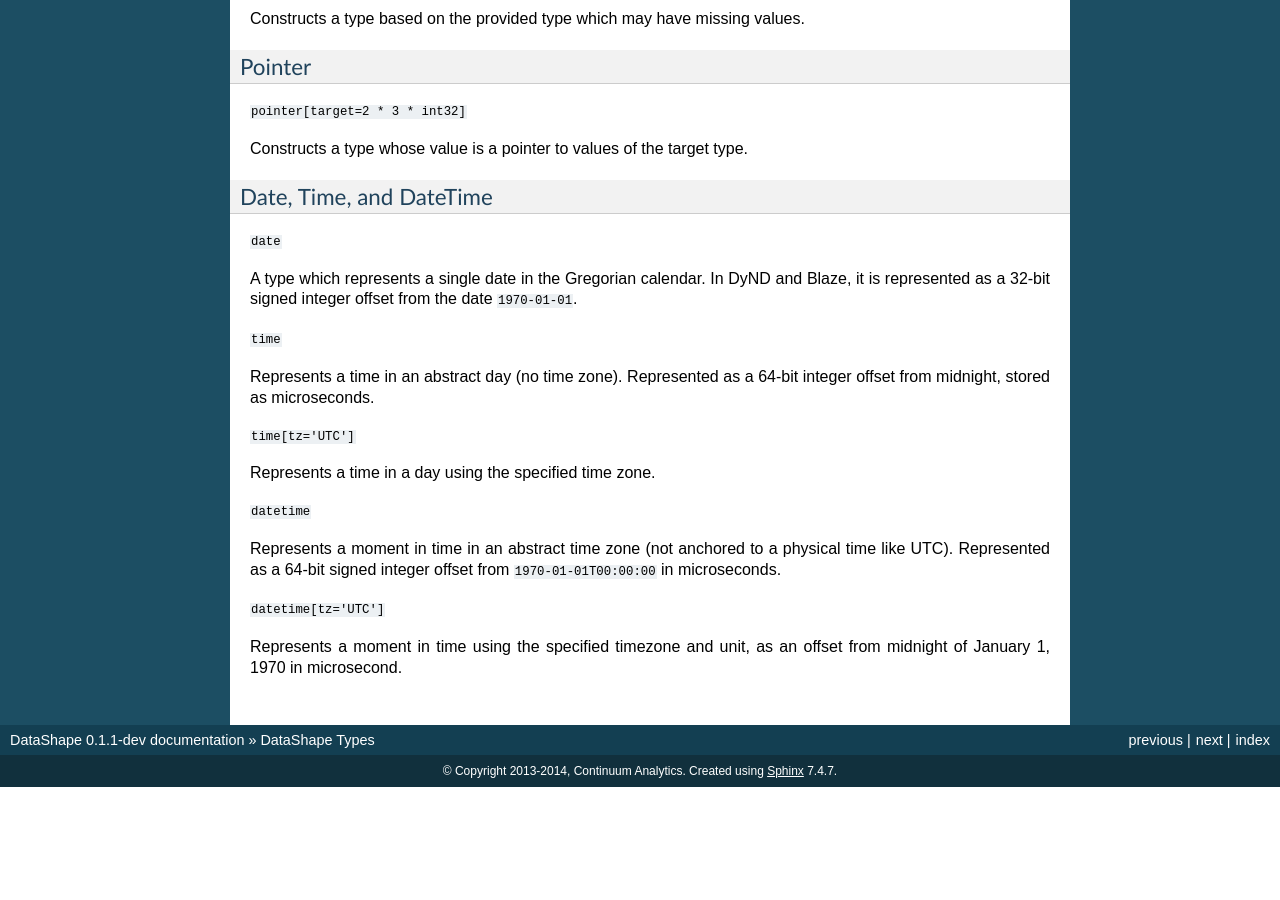
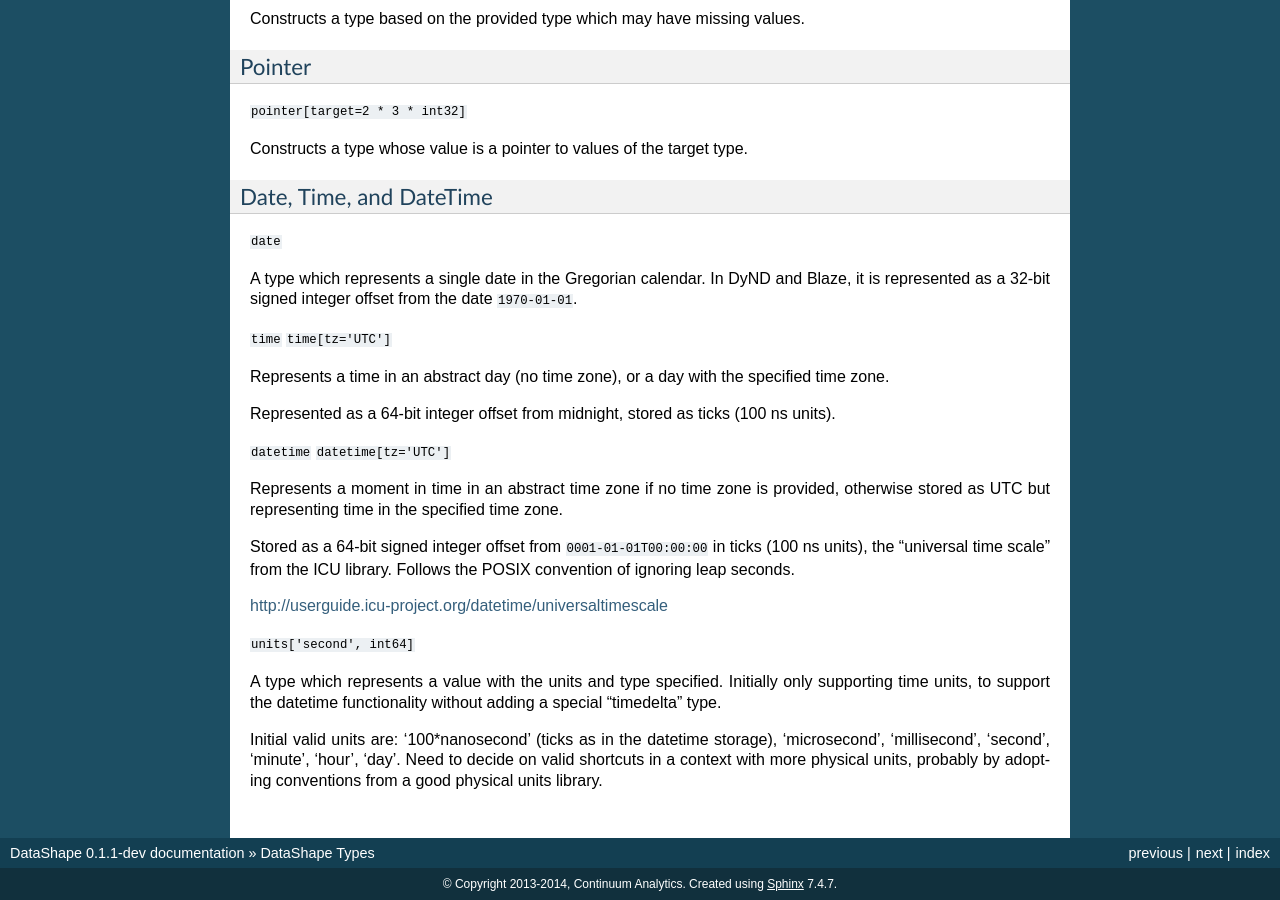
Before and after one commit to blaze/datashape, a Sphinx documentation site: the page built from docs/source/types.rst, in a window 1280 px wide and 900 px high, scrolled down 4659 px. Built offline with Sphinx 7.4.7, drawn with Linux system fonts in a browser that asks for light colours; pages that are not in the unit, such as notebooks, are missing from menus; before the commit the page ends 5446 px from its top, so only the background shows below that.

Commit message:
Adopt ICU library's "universal time scale" for storage, add units type

```diff
--- a/docs/source/types.rst
+++ b/docs/source/types.rst
@@ -300,21 +300,36 @@ In DyND and Blaze, it is represented as a 32-bit signed integer offset
 from the date ``1970-01-01``.
 
 ``time``
-
-Represents a time in an abstract day (no time zone). Represented
-as a 64-bit integer offset from midnight, stored as microseconds.
-
 ``time[tz='UTC']``
 
-Represents a time in a day using the specified time zone.
+Represents a time in an abstract day (no time zone), or a day
+with the specified time zone.
+
+Represented as a 64-bit integer offset from midnight,
+stored as ticks (100 ns units).
+
 
 ``datetime``
-
-Represents a moment in time in an abstract time zone (not anchored
-to a physical time like UTC). Represented as a 64-bit signed integer
-offset from ``1970-01-01T00:00:00`` in microseconds.
-
 ``datetime[tz='UTC']``
 
-Represents a moment in time using the specified timezone and unit, as
-an offset from midnight of January 1, 1970 in microsecond.
+Represents a moment in time in an abstract time zone if no time
+zone is provided, otherwise stored as UTC but representing time
+in the specified time zone.
+
+Stored as a 64-bit signed integer offset from
+``0001-01-01T00:00:00`` in ticks (100 ns units), the "universal
+time scale" from the ICU library. Follows the POSIX convention
+of ignoring leap seconds.
+
+http://userguide.icu-project.org/datetime/universaltimescale
+
+``units['second', int64]``
+
+A type which represents a value with the units and type specified.
+Initially only supporting time units, to support the datetime
+functionality without adding a special "timedelta" type.
+
+Initial valid units are: '100*nanosecond' (ticks as in the datetime storage),
+'microsecond', 'millisecond', 'second', 'minute', 'hour', 'day'.
+Need to decide on valid shortcuts in a context with more physical units,
+probably by adopting conventions from a good physical units library.
```
